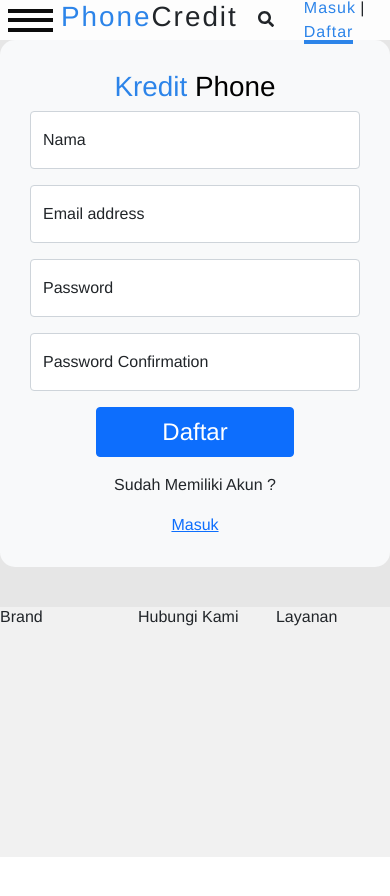
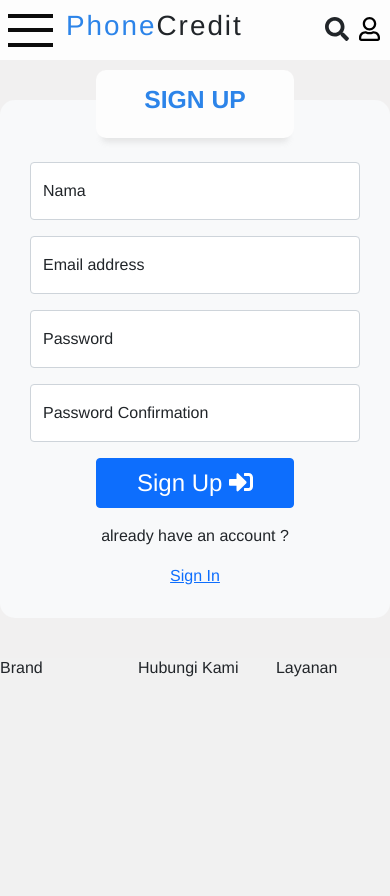
Before and after one commit to Wahyu-Hadianto/front-end-kredit-phone, a Vue app: page /register in a window 390 px wide. Shown: the top 896 px of the page. Before the commit the page ends 857 px from the top, so only its background shows below. Built offline with nearby package versions, Linux system fonts and the light colour scheme.

Commit message:
fixed select product

```diff
--- a/src/App.vue
+++ b/src/App.vue
@@ -2,7 +2,9 @@
   <div id="app">
     <Loading></Loading>
     <Navbar :logout="logout"></Navbar>
-    <router-view/>
+    <div class="content">
+      <router-view/>
+    </div>
     <Footer></Footer>
   </div>
 </template>
@@ -48,7 +50,7 @@ export default {
 
 }
 </script>
-<style>
+<style lang="scss">
 
 #app {
   font-family: Avenir, Helvetica, Arial, sans-serif;
@@ -56,17 +58,10 @@ export default {
   -moz-osx-font-smoothing: grayscale;
   background-color: rgba(221, 221, 221, 0.425);
   box-sizing: border-box;
-}
-#nav {
-  padding: 30px;
+  overflow-x: hidden;
+  .content{
+    margin-top: 60px;
+  }
 }
 
-#nav a {
-  font-weight: bold;
-  color: #2c3e50;
-}
-
-#nav a.router-link-exact-active {
-  color: #42b983;
-}
 </style>
--- a/src/components/Navbar.vue
+++ b/src/components/Navbar.vue
@@ -3,7 +3,7 @@
         <!-- ======== NAV LEFT AREA ========= -->
         <section id="nav-left">
             <!-- ========= TOGGLE NAV MOBILE =========== -->
-            <div class="toggle-nav" v-on:click="navToggle">
+            <div :class="['toggle-nav',{active : navStatus}]" v-on:click="navToggle">
                 <span></span>
                 <span></span>
                 <span></span>
@@ -13,26 +13,36 @@
                     <h1 v-if="!navStatus"><span>Phone</span>Credit</h1>
             </div>
             <!-- NAV LIST ITEM -->
-            <div class="nav-list" :class="{active : navStatus}">
+            <div class="nav-list" :class="{active : navStatus}" v-on:click="disableNav">
                 <router-link to="/" >Beranda</router-link>
-                <router-link to="/shop">Produk</router-link>
-                <router-link to="/about">Tentang Kami</router-link>
-                <router-link to="/kontak">Kontak Kami</router-link>
+                <router-link to="/shop" >Produk</router-link>
+                <router-link to="/about" >Tentang Kami</router-link>
+                <router-link to="/kontak" >Kontak Kami</router-link>
+                <div class="auth-mobile">
+                    <router-link to="/login">Masuk</router-link> |
+                    <router-link to="/register">Daftar</router-link>
+                </div>
             </div>
         </section>
         <!-- =========== NAV RIGHT AREA ================ -->
         <section id="nav-right">
             <!-- seacrh mobile -->
-            <div class="on-mobile">
+            <div class="on-mobile" v-if="!searchStatus">
                 <div class="toggle-search" v-on:click="searchToggle">
-                <i class="fas fa-search" ></i>
-            </div>
+                    <i class="fas fa-search" ></i>
+                </div>
+                <div class="me">
+                    <router-link to="/me" ><i class="far fa-user"></i></router-link>
+                </div>
             </div>
             <!-- search desktop -->
             <div class="on-desktop search-box" :class="{ active : searchStatus}">
                 <div class="search-bar">
                      <input type="search" name="" id="" placeholder="Cari Disini!!">
                 <span><i class="fas fa-search"></i></span>
+                </div>
+                <div v-if="searchStatus">
+                    <button class="btn btn-light" type="button" v-on:click="searchToggle">Batal</button>
                 </div>
             </div>
             <!-- ==== ROUTE AUTH === -->
@@ -53,6 +63,7 @@
                 <div v-else>
                     <router-link to="/login">Masuk</router-link> |
                     <router-link to="/register">Daftar</router-link>
+
                 </div>
             </div>
         </section>
@@ -68,7 +79,7 @@ export default {
         return {
             navStatus : false,
             searchStatus : false ,
-            searchBtn : "",
+
         }
 
     },
@@ -76,15 +87,13 @@ export default {
         navToggle : function(){
             this.navStatus = !this.navStatus
         },
+        disableNav : function(){
+            this.navStatus = false
+        },
         searchToggle : function(){
             this.searchStatus = !this.searchStatus;
-             let searchToggle =  document.querySelector(".toggle-search")
-             searchToggle.innerHTML = this.searchStatus ? "<span>Batal</span>" : this.searchBtn ;
+
         },
-    },
-    mounted(){
-        let search = document.querySelector(".toggle-search");
-        this.searchBtn = search.innerHTML;
     },
     computed : {
         ...mapGetters({user : 'user'}),
@@ -109,9 +118,10 @@ export default {
         }
     nav {
         position: fixed;
+        height: 60px;
         background-color: $navbackground;
         display: flex;
-        height: 55px;
+        z-index: 999;
         justify-content: space-between;
         width: 100%;
           a{
@@ -131,6 +141,9 @@ export default {
         display: flex;
         width: 60%;
         .app-title{
+            display: flex;
+            padding: 0px 5px;
+            align-items: center;
             letter-spacing: 1.5pt;
             span{
                 color:  $kp-blue;
@@ -142,6 +155,9 @@ export default {
             width: 100%;
             align-self: center;
             justify-content: space-around;
+            .auth-mobile{
+                display: none;
+            }
 
         }
 
@@ -149,10 +165,9 @@ export default {
     }
     #nav-right {
         display: flex;
-
         align-items: center;
         div{
-            margin: 0px 10px;
+            padding: 0px 5px;
         }
         .search-box .search-bar{
             background-color: rgb(255, 255, 255);
@@ -174,11 +189,19 @@ export default {
     // DEKSTOP
     @media (max-width: 1199.98px) {
             .on-mobile{
-                display: block;
+                display: inline-flex;
+                font-size: x-large;
+                cursor: pointer;
+                a{
+                    color: black;
+                }
             }
 
             .on-desktop.search-box{
                 display: none;
+            }
+            #nav-left{
+                width: 65%;
             }
              #nav-right{
 
@@ -189,10 +212,10 @@ export default {
                 }
                 &.search-box.active{
                     display: flex;
-                    position: fixed;
+                    position: absolute;
                     padding: 10px 20px;
-                    height: 45px;
-                    top:55px;
+                    height: 50px;
+                    top:0;
                     left: 0;
                     right: 0;
                     align-items:center;
@@ -200,17 +223,11 @@ export default {
                     z-index: 99;
                     input{
                         background-color: rgb(255, 255, 255);
-                        min-width: 330px;
+                        width: 80vw;
                     }
                 }
             }
-            .on-mobile{
 
-                z-index: 111;
-            }
-            .profil{
-                z-index: 99;
-            }
         }
     }
     // =============== TABLET VIEW ===========================
@@ -224,7 +241,7 @@ export default {
     @media (max-width: 767.98px) {
         // Transition
         .fade-enter-active, .fade-leave-active {
-        transition: opacity .5s;
+        transition: opacity .6s;
         }
         .fade-enter, .fade-leave-to /* .fade-leave-active below version 2.1.8 */ {
         opacity: 0;
@@ -247,10 +264,8 @@ export default {
                 opacity: 1;
             }
         }
-
-        //menu nav list
-        nav{
-            height: 40px;
+        #nav-left{
+            width: max-content;
         }
         .toggle-nav {
             display: flex;
@@ -263,6 +278,21 @@ export default {
                 background-color:$navList;
                 height: 4px;
                 width: 45px;
+                transition: all .5s ;
+                 transform-origin: left;
+            }
+            &.active{
+                span:nth-child(1){
+
+                    transform: rotate(40deg);
+                }
+                span:nth-child(2){
+                   opacity: 0;
+                }
+                span:nth-child(3){
+
+                    transform: rotate(-40deg);
+                }
             }
         }
         #nav-left{
@@ -270,23 +300,30 @@ export default {
                 flex-direction: column;
                 position: fixed;
                 top: 0px;
-                padding-top: 40px;
+                padding-top: 60px;
                 bottom: 0px;
                 display: none;
+                text-align: center;
                 animation: fade 400ms;
+                .auth-mobile{
+                    display: flex;
+                    align-items: center;
+                    font-size: x-large;
+                }
                 &.active{
                     display: flex;
                     background-color: white;
                     justify-content: flex-start;
+                    align-items: center;
 
                 }
-                li{
+                a{
+                    width: max-content;
+                    text-align: center;
+                    font-size: x-large;
                     margin: 10px 0;
                     padding: 5px;
-                    width: 100%;
-                    text-align: center;
 
-                    box-shadow: 0px 6px 6px 0px rgba($color: #000000, $alpha: 0.3);
                 }
             }
             div{
@@ -299,13 +336,32 @@ export default {
 
 
         }
+        #nav-right{
+            .on-desktop{
+                display: none;
+                &.search-box.active{
+                    padding: 0;
+                }
 
+            }
+
+        }
 
     }
 
     // ======================== MObile VIew  ================
     @media (max-width: 575.98px) {
+          #nav-right{
+            .on-desktop{
+                &.search-box.active{
+                    input{
+                        width: 75vw;
+                    }
+                }
 
+            }
+
+        }
     }
 
 </style>
--- a/src/components/ProductDetail.vue
+++ b/src/components/ProductDetail.vue
@@ -14,12 +14,13 @@
           </section>
           <!-- ========== Product description ============= -->
           <section>
+              <!-- FORM HIDEN -->
+               <input type="hidden" v-model="form.product_id" :value="product.product_id">
               <!-- ========= PRODUCT NAME ============== -->
               <div class="product-title">
                 <div>
                     <h2>
                         <span> {{ product.product_name }}</span>
-                  <span>()</span>
                     </h2>
                 </div>
               </div>
@@ -57,6 +58,9 @@ export default {
                 {img : require('@/assets/static/spesifikasi/display.png')},
                 {img : require('@/assets/static/spesifikasi/storage.png')},
             ],
+            form : {
+
+            },
             curenntColor : 0
         }
     }  ,
--- a/src/components/SlideBanner.vue
+++ b/src/components/SlideBanner.vue
@@ -11,10 +11,7 @@
             </span>
         <div class="wrapper" :style="{'marginLeft' : marginLeft + 'vw'}">
             <div class="item-slide" v-for="(slide, index) in slides" :key="index"
-               v-on:dragstart="dragstart"
-               v-on:drag="ondrag"
-               ref="itemSlide"
-            >
+               ref="itemSlide">
                 <img :src="slide" alt="">
             </div>
         </div>
@@ -58,27 +55,7 @@ export default {
             }
 
         },
-        setSliderByIndex(){
 
-        },
-        cekIndex(){
-             console.log('index' + this.indexSlide)
-        },
-        dragstart(){
-            console.log('dragstart')
-        },
-        ondrag(event){
-            console.log('ondrag:' + event.pageX )
-        },
-        mousedown(){
-            console.log('mousedown')
-        },
-        mouseenter(){
-            console.log('mouseenter')
-        },
-        mouseup(){
-            console.log('mouseup')
-        }
     }
 
 
@@ -109,7 +86,7 @@ export default {
           // ================ Navigasi SLider   ================== //
 
             .next-slide,.prev-slide{
-                background-color: rgba($color: #b6b6b6, $alpha: 0.4);
+                background-color: rgba($color: #b6b6b6, $alpha: 0.2);
                 font-size: 60px;
                 position: absolute;
                 padding: 5px 15px;
@@ -117,7 +94,7 @@ export default {
                 cursor: pointer;
                 &:hover{
                    transform: scale(1.2);
-                   background-color: rgba($color: #b6b6b6, $alpha: 0.9);
+                   background-color: rgba($color: #b6b6b6, $alpha: 0.3);
                 }
 
             }
@@ -126,5 +103,12 @@ export default {
                     right: 0;
 
             }
+    // ================= MOBILE VIEW =========================
+    @media (max-width: 575.98px) {
+         .next-slide,.prev-slide{
+             font-size: 40px;
+
+         }
+     }
 
 </style>
--- a/src/components/SlidePromo.vue
+++ b/src/components/SlidePromo.vue
@@ -80,9 +80,14 @@ export default {
 
 
             // ============= DATA SLIDE ================
+            responsive : [
+                {width : 100,items :2},
+                {width : 575,items :3},
+                {width : 991,items :4}
+            ],
             containerWidth : 0,
-            items : 4,
-            margin : 10,
+            items : 0,
+            margin : 0,
             marginWrapper : 0,
             currentIndex : 0,
             itemSlideWidth : '',
@@ -100,6 +105,13 @@ export default {
         PromoItem
     },
     methods : {
+        setItems : function(){
+            for(let i = 0;i < this.responsive.length;i++){
+                if(window.innerWidth > this.responsive[i].width){
+                    this.items  = this.responsive[i].items
+                }
+            }
+        },
         getWidthContainer : function(){
             this.containerWidth = this.$refs.slideContainer.clientWidth
             this.setItemWidth();
@@ -129,6 +141,7 @@ export default {
 
     },
     mounted(){
+        this.setItems();
         this.getWidthContainer();
     },
 
@@ -145,6 +158,8 @@ export default {
         .slide-header{
             margin: 40px 0;
             display: flex;
+            align-items: center;
+            padding-left: 20px;
             justify-content: space-between;
             .controls {
                 .prev-slide,.next-slide{
@@ -154,7 +169,7 @@ export default {
         }
         //=========== Slide COntainer =============//
         .slide-container{
-            width: 90vmax;
+
             background-color: blue  ;
             overflow: hidden;
             .wrapper{
@@ -164,7 +179,6 @@ export default {
                  box-sizing: border-box;
                 text-align: center;
                 padding: 0 10px;
-
                 .item-inner{
                     background-color: rgb(255, 255, 255);
 
@@ -181,4 +195,12 @@ export default {
         background-color: rgba($color: #a1a1a1, $alpha: 0.3);
     }
     }
+    // ============= MOBILE VIEW =================
+    @media (max-width: 575.98px) {
+          .sale-container{
+              .slide-container{
+                  width: 100vw;
+              }
+          }
+    }
 </style>
--- a/src/views/Home.vue
+++ b/src/views/Home.vue
@@ -68,7 +68,7 @@ export default {
 </script>
 <style scoped lang="scss">
      .content{
-       width: 90%;
+
        margin: 0px auto;
      }
 </style>
--- a/src/views/Login.vue
+++ b/src/views/Login.vue
@@ -1,10 +1,8 @@
 <template>
     <div id="login" class="justify-content-center">
         <div class="register-wrapper bg-light container">
-            <div class="header text-center">
-                    <router-link to="/" >
-                    <h1><span>Kredit</span> Phone</h1>
-                    </router-link>
+            <div class="header text-center mb-4">
+                    <h2><span>SIGN IN</span></h2>
             </div>
             <div class="form-area">
                  <!-- =============  EMAIL ================= -->
@@ -33,12 +31,12 @@
                 </div>
                 <div class="mb-3 text-center">
                     <button type="submit" class="btn btn-primary submit"
-                    v-on:click="login">Masuk</button>
+                    v-on:click="login">Sign In <span><i class="fas fa-sign-in-alt"></i></span></button>
                 </div>
             </div>
             <div class="text-center">
-                <p>Belum Memiliki Akun</p>
-                <router-link to="/register">Daftar</router-link>
+                <p>don't have an account yet?</p>
+                <router-link to="/register">Sign Up</router-link>
             </div>
         </div>
     </div>
@@ -88,17 +86,22 @@ export default {
 <style lang="scss" scoped>
     $kp-blue : rgb(44, 132, 233) ;
      #login {
+         min-height: 600px;
         padding: 40px 0;
         background-color: rgb(230, 230, 230);
         display: flex;
          .header{
+           background-color:rgb(253, 253, 253);
+            border-radius: 10px;
+            box-shadow: 0px 10px 6px -6px rgba($color: #8f8f8f5e, $alpha: 0.2);
+            width: 60%;
+            padding: 15px;
+            margin: 0px auto;
+            margin-top: -60px;
 
-            a{
-                text-decoration: none;
-                color: black;
-            }
             span{
                 color: $kp-blue;
+                font-weight: 600;
             }
         }
         .register-wrapper{
--- a/src/views/Register.vue
+++ b/src/views/Register.vue
@@ -2,10 +2,8 @@
     <div id="register" class="justify-content-center">
       <div class="register-wrapper bg-light container">
 
-       <div class="header text-center">
-            <router-link to="/" >
-               <h1><span>Kredit</span>  Phone</h1>
-            </router-link>
+       <div class="header text-center mb-4">
+          <h2><span>SIGN UP</span></h2>
        </div>
        <div class="form-area">
 
@@ -58,14 +56,14 @@
                 </div>
                 <div class="mb-3 text-center">
                     <button type="submit" class="btn btn-primary submit"
-                    v-on:click="register">Daftar</button>
+                    v-on:click="register">Sign Up <span><i class="fas fa-sign-in-alt"></i></span></button>
                 </div>
 
         </div>
         <!--  -->
         <div class="text-center">
-            <p>Sudah Memiliki Akun ?</p>
-            <router-link to="/login">Masuk</router-link>
+            <p>already have an account ?</p>
+            <router-link to="/login">Sign In</router-link>
         </div>
       </div>
     </div>
@@ -123,16 +121,20 @@ export default {
      $kp-blue : rgb(44, 132, 233) ;
     #register {
         padding: 40px 0;
-        background-color: rgb(230, 230, 230);
+        background-color: rgb(241, 240, 240);
         display: flex;
         .header{
+            background-color:rgb(253, 253, 253);
+            border-radius: 10px;
+            box-shadow: 0px 10px 6px -6px rgba($color: #8f8f8f5e, $alpha: 0.2);
+            width: 60%;
+            padding: 15px;
+            margin: 0px auto;
+            margin-top: -60px;
 
-            a{
-                text-decoration: none;
-                color: black;
-            }
             span{
                 color: $kp-blue;
+                font-weight: 600;
             }
         }
         .register-wrapper{
```
Also changed, not shown: src/views/Product.vue (+68 -38 lines).
